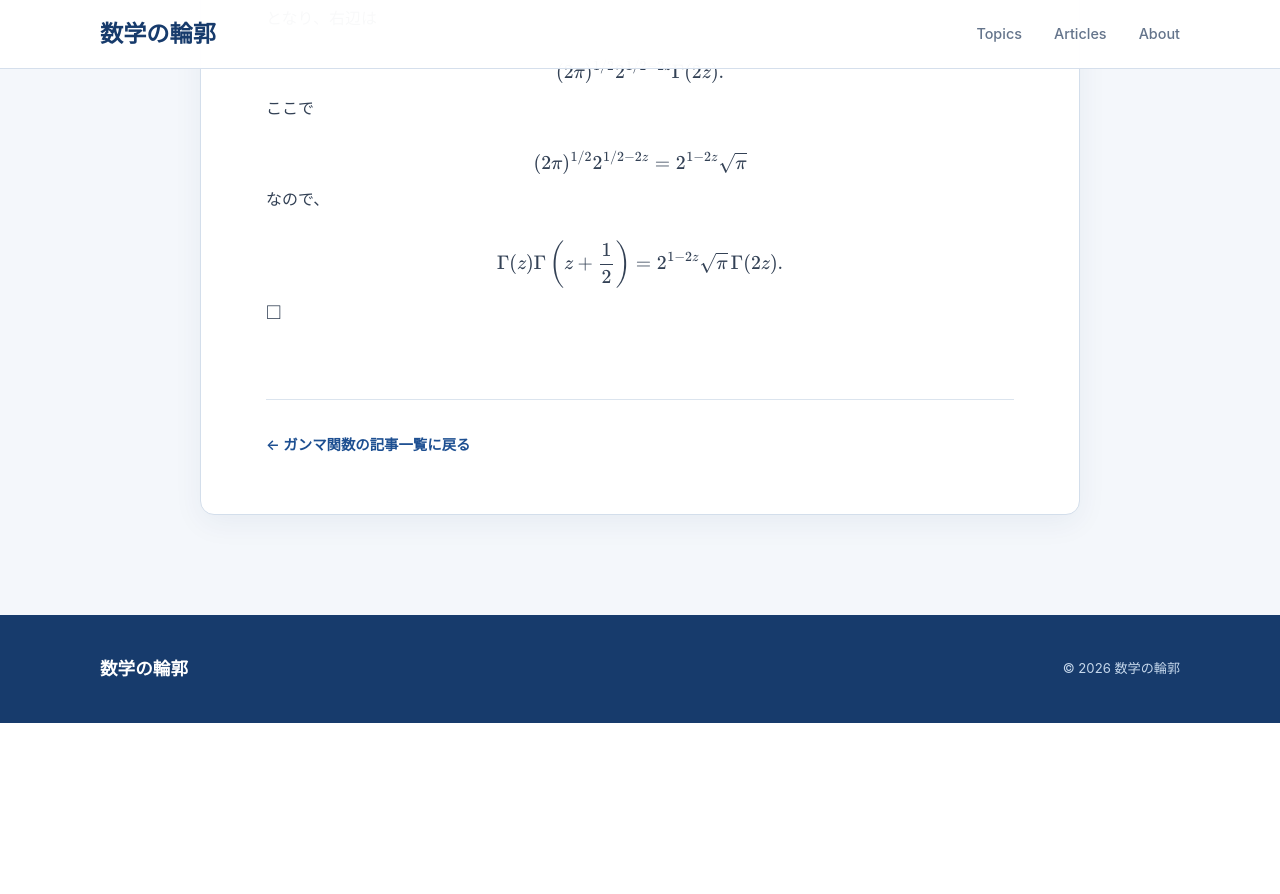
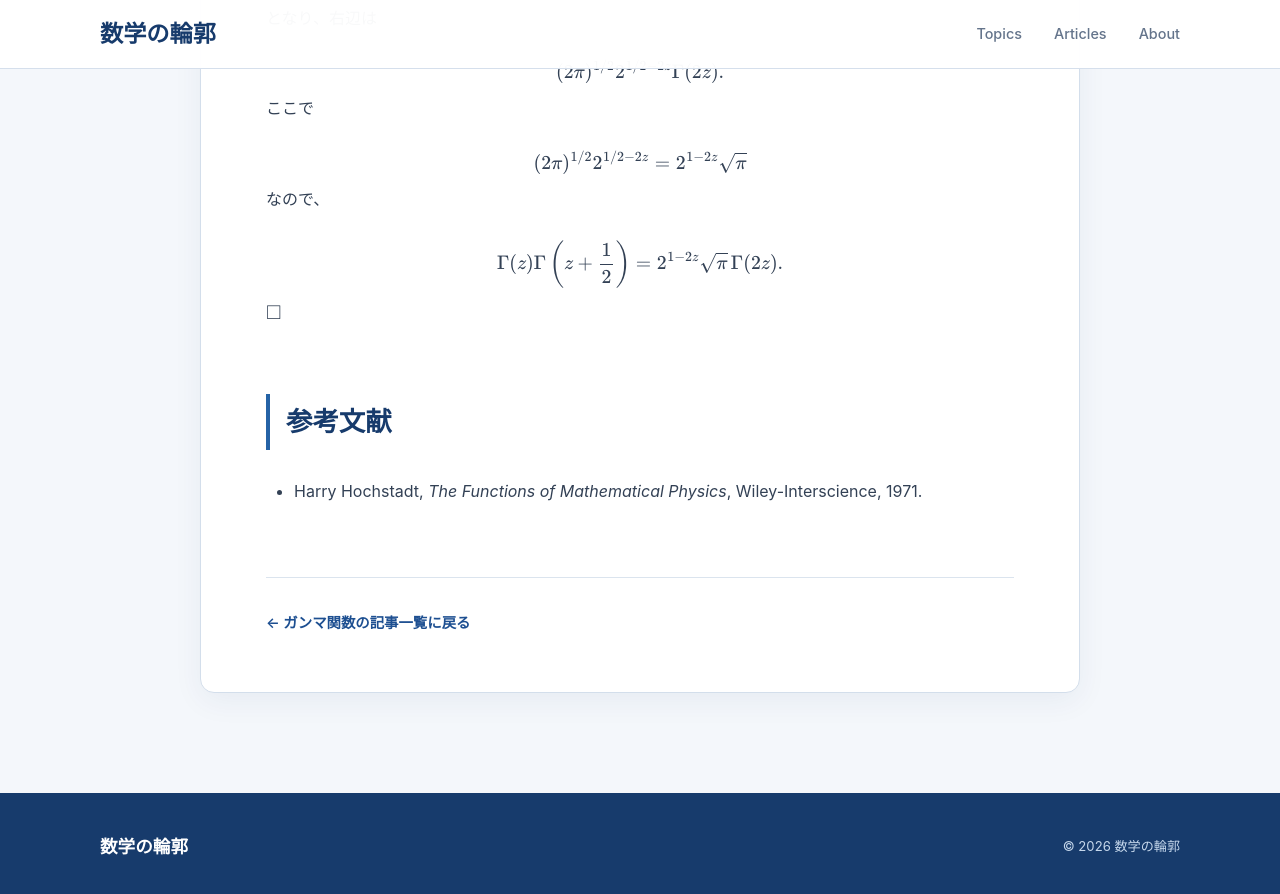
Before and after one commit to koukano/koukano.github.io, a Jekyll site: the page built from articles/legendre-duplication-formula.md, in a window 1280 px wide and 900 px high, scrolled down 953 px. Shown: the top 894 px of the window. Built offline with Jekyll 4.4.1, drawn with Linux system fonts in a browser that asks for light colours; before the commit the page ends 1676 px from its top, so only the background shows below that.

Commit message:
Add references section to article layout

```diff
--- a/_layouts/article.html
+++ b/_layouts/article.html
@@ -209,6 +209,24 @@
 
         {{ content }}
 
+        {% unless page.hide_references %}
+        <section class="references">
+          <h2>参考文献</h2>
+
+          {% if page.references %}
+          <ul>
+            {% for reference in page.references %}
+            <li>{{ reference }}</li>
+            {% endfor %}
+          </ul>
+          {% else %}
+          <ul>
+            <li>Harry Hochstadt, <cite>The Functions of Mathematical Physics</cite>, Wiley-Interscience, 1971.</li>
+          </ul>
+          {% endif %}
+        </section>
+        {% endunless %}
+
       </div>
 
 
```
